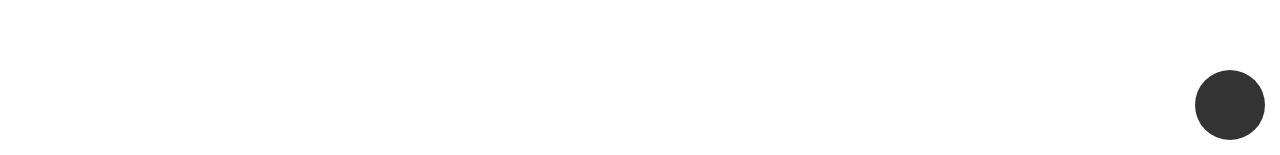
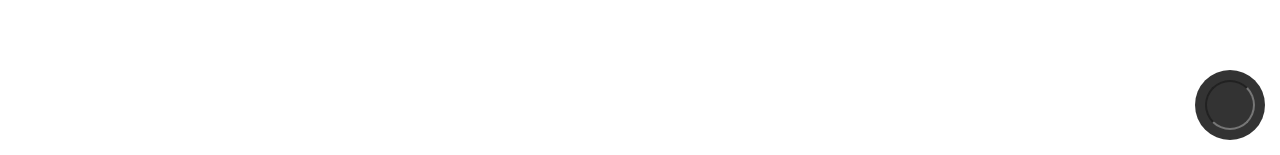
Before and after one commit to Phoenix1192/SIH_Proj, a React (Create React App) app: page / in a window 1280 px wide. Shown: the part 645-800 px from the top of the page. Built offline with nearby package versions, Linux system fonts and the light colour scheme.

Commit message:
made the working chatbot framework

```diff
--- a/src/App.js
+++ b/src/App.js
@@ -3,7 +3,7 @@ import Page2 from "./pages/page2";
 import Page3 from "./pages/page3";
 import Page4 from "./pages/page4";
 import Footer from "./pages/footer";
-import Chatbot from "./components/chatbbot";
+import Chatbot from "./components/chatbot";
 
 import Navbar from "./components/Navbar";
 import { useState } from "react";
--- a/src/components/chatbbot.jsx
+++ /dev/null
@@ -1,19 +0,0 @@
-import React from 'react'
-
-function Chatbot(props) {
-    const cstyle={
-        width:"70px",
-        height:"70px",
-        borderRadius:"50px",
-        backgroundColor:"#333",
-        position:"fixed",
-        right:"15px",
-        bottom:"15px",
-        zIndex:"1"
-    }
-    return (
-        <div style={cstyle}></div>
-      );
-}
-
-export default Chatbot
--- /dev/null
+++ b/src/components/chatbot.css
@@ -0,0 +1,34 @@
+.chatbot {
+    width: 70px;
+    height: 70px;
+    border-radius: 50px;
+    background-color: #333;
+    position: fixed;
+    right: 15px;
+    bottom: 15px;
+    z-index: 2;
+    transition: 1.5s;
+}
+.chatboti {
+    width: 50px;
+    height: 50px;
+    border-radius: 50px;
+    background-color: #333;
+    position: fixed;
+    right: 25px;
+    bottom: 25px;
+    z-index: 1;
+    transition: 1.5s;
+}
+
+.clicked {
+    right: 25%;
+	width: 50%;
+}
+
+.clickedi {
+    padding: 0px 20px;
+    background-color: #fff;
+    right: 27.5%;
+	width: 45%;
+}
--- /dev/null
+++ b/src/components/chatbot.jsx
@@ -0,0 +1,36 @@
+import React from 'react'
+import { useState } from 'react';
+import './chatbot.css'
+
+function Chatbot(props) {
+  const [clicked, setClicked] = useState(false);
+
+  const handleClick = () => {
+    setClicked(!clicked);
+  };
+
+  const [inputValue, setInputValue] = useState('');
+
+  const handleInputChange = (event) => {
+    setInputValue(event.target.value);
+  };
+
+  const handleEnterPress = (event) => {
+    if (event.key === 'Enter') {
+      // Perform the action you want when Enter is pressed
+      setInputValue('');
+      alert('here is your solution');
+    }
+  };
+
+    return (
+        <div className={`chatbot ${clicked ? 'clicked' : ''}`} onClick={handleClick}>
+          <input className={`chatboti ${clicked ? 'clickedi' : ''}`}
+          value={inputValue}
+          onChange={handleInputChange}
+          onKeyPress={handleEnterPress}/>
+        </div>
+      );
+}
+
+export default Chatbot
```
